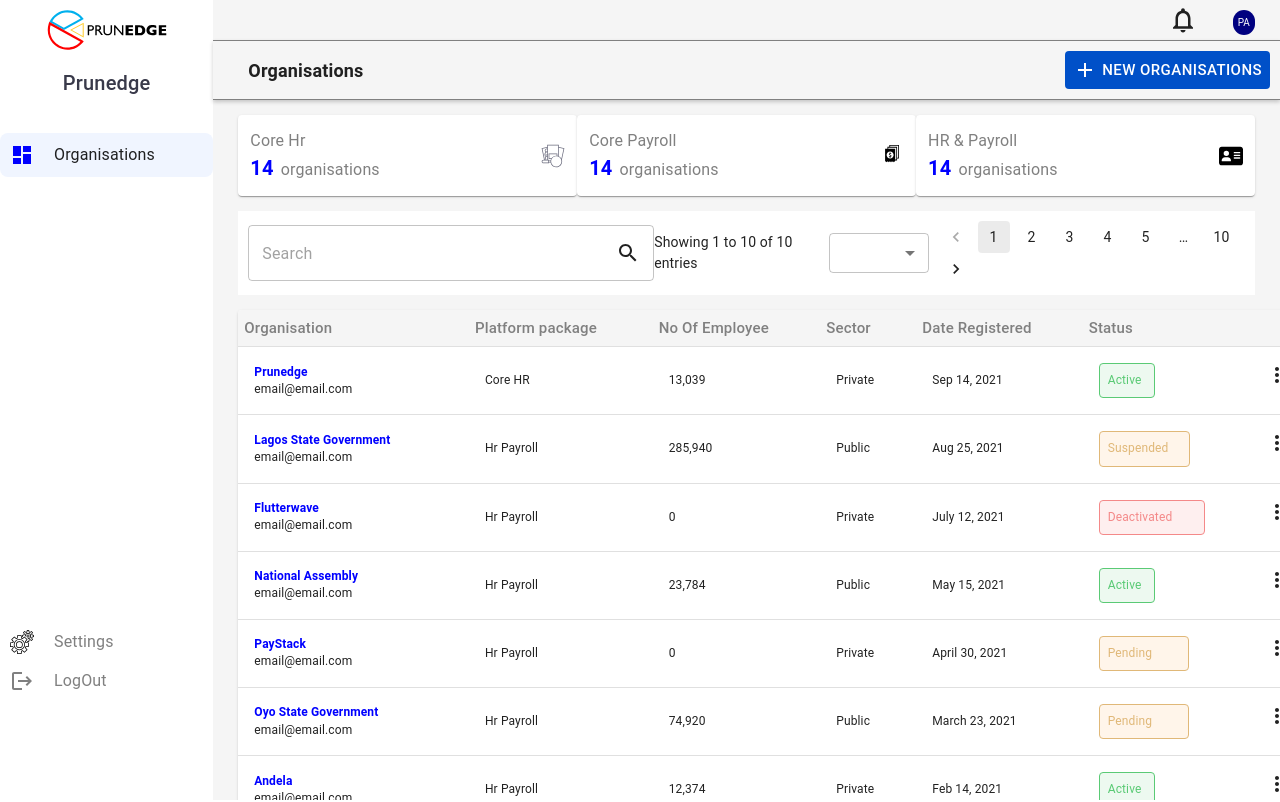
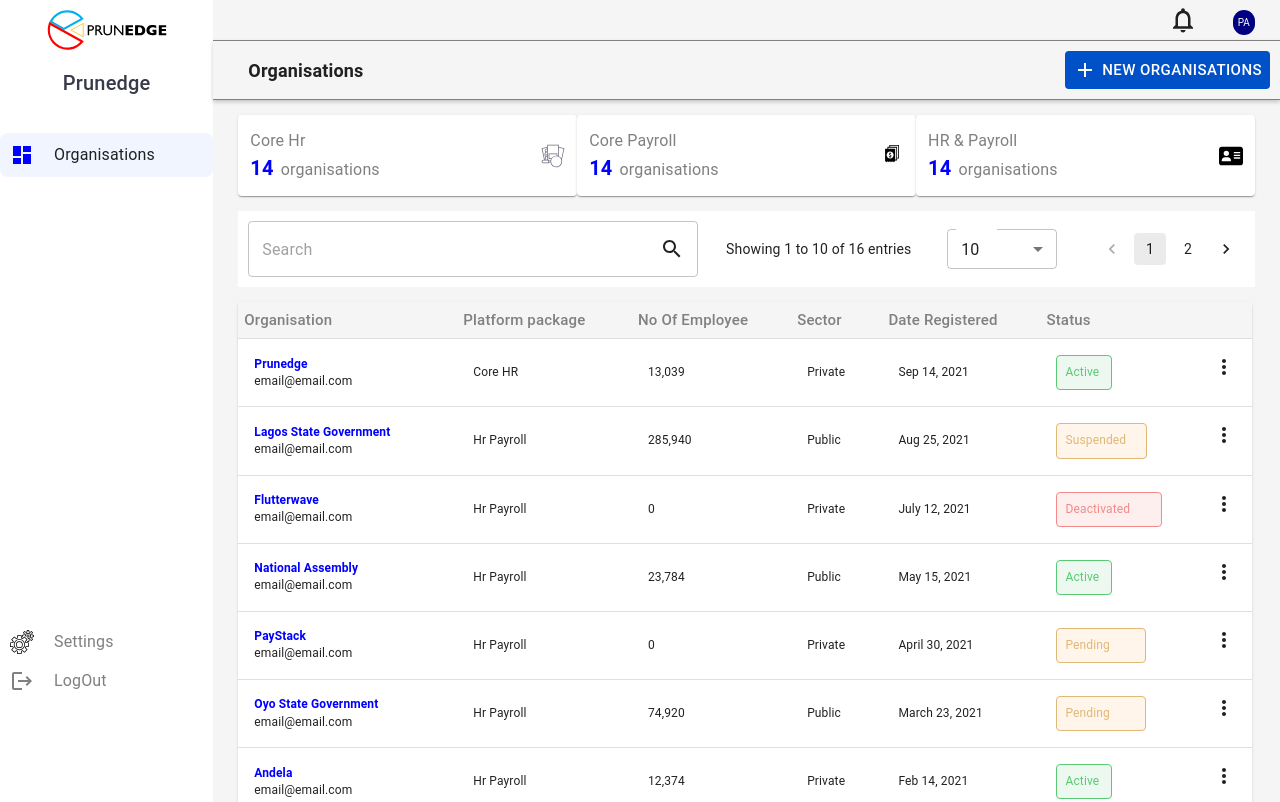
Before and after one commit to A-n-u-O/hrms, a React (Create React App) app: page /Dashboard in a window 1280 px wide. Shown: the top 802 px of the page. Built offline with nearby package versions, Linux system fonts and the light colour scheme.

Commit message:
pagination added

```diff
--- a/src/Pages/Dashboard.tsx
+++ b/src/Pages/Dashboard.tsx
@@ -19,10 +19,7 @@
 import MUITable from "../components/Table";
 import SearchBar from "../components/SearchBar";
 import MoreVertIcon from "@mui/icons-material/MoreVert";
-
-
-const Dashboard = () => {
-  const navigate = useNavigate();
+import { useEffect, useState } from "react";
 const mockData = [
   {
     org: "Prunedge",
@@ -87,7 +84,116 @@
     dateOfReg: "Feb 14, 2021",
     stat: "Active",
   },
+  {
+    org: "PayStack",
+    email: "email@email.com",
+    platform: "Hr Payroll",
+    employees: "0",
+    sector: "Private",
+    dateOfReg: "April 30, 2021",
+    stat: "Pending",
+  },
+  {
+    org: "Oyo State Government",
+    email: "email@email.com",
+    platform: "Hr Payroll",
+    employees: "74,920",
+    sector: "Public",
+    dateOfReg: "March 23, 2021",
+    stat: "Pending",
+  },
+  {
+    org: "Andela",
+    email: "email@email.com",
+    platform: "Hr Payroll",
+    employees: "12,374",
+    sector: "Private",
+    dateOfReg: "Feb 14, 2021",
+    stat: "Active",
+  },
+  {
+    org: "PayStack",
+    email: "email@email.com",
+    platform: "Hr Payroll",
+    employees: "0",
+    sector: "Private",
+    dateOfReg: "April 30, 2021",
+    stat: "Pending",
+  },
+  {
+    org: "Oyo State Government",
+    email: "email@email.com",
+    platform: "Hr Payroll",
+    employees: "74,920",
+    sector: "Public",
+    dateOfReg: "March 23, 2021",
+    stat: "Pending",
+  },
+  {
+    org: "Andela",
+    email: "email@email.com",
+    platform: "Hr Payroll",
+    employees: "12,374",
+    sector: "Private",
+    dateOfReg: "Feb 14, 2021",
+    stat: "Active",
+  },
+  {
+    org: "PayStack",
+    email: "email@email.com",
+    platform: "Hr Payroll",
+    employees: "0",
+    sector: "Private",
+    dateOfReg: "April 30, 2021",
+    stat: "Pending",
+  },
+  {
+    org: "Oyo State Government",
+    email: "email@email.com",
+    platform: "Hr Payroll",
+    employees: "74,920",
+    sector: "Public",
+    dateOfReg: "March 23, 2021",
+    stat: "Pending",
+  },
+  {
+    org: "Andela",
+    email: "email@email.com",
+    platform: "Hr Payroll",
+    employees: "12,374",
+    sector: "Private",
+    dateOfReg: "Feb 14, 2021",
+    stat: "Active",
+  },
 ];
+const Dashboard = () => {
+  const [search, setSearch] = useState<string>("");
+  const [pageSize, setPageSize] = useState<string | number>(10);
+  const [page, setPage] = useState<number>(1);
+  const [data, setData] = useState(mockData);
+  const navigate = useNavigate();
+  console.log({ search, pageSize, page });
+  const handleSearch = (search: string) => {
+    setSearch(search);
+  };
+  const handlePageSize = (value: string | number) => {
+    setPageSize(value);
+  };
+  const handlePage = (value: number) => {
+    setPage(value);
+  };
+  useEffect(() => {
+    const dataLength = mockData.length;
+
+    const values = mockData.slice(
+      (page - 1) * Number(pageSize),
+      page * Number(pageSize) >= dataLength
+        ? dataLength
+        : page * Number(pageSize)
+    );
+    setData(values);
+  }, [page, pageSize]);
+
   const getStateStyle = (stat: string) => {
     switch (stat) {
       case "Active":
@@ -152,32 +258,30 @@
               display: "flex",
               justifyContent: "space-between",
               maxWidth: "230px",
-            }}>
+            }}
+          >
             <Box
               sx={{
                 fontSize: "12px",
                 ...getStateStyle(stat),
-              }}>
+              }}
+            >
               {stat}
             </Box>
-            <MoreVertIcon/>
+            <MoreVertIcon />
           </Box>
         </>
       ),
     };
   };
-  const list = mockData.map((item) => {
+  const list = data.map((item) => {
     return createData(item);
   });
   return (
     <>
-        <Box sx={{ maxWidth: "1550px", overflow: "hidden", height: '100vh' }}>
+      <Box sx={{ height: "auto", width: "auto", padding: "0" }}>
         <CssBaseline />
-          <Grid
-            container
-            direction="row"
-            sx={{ height: "100vh", width: "100vw", padding: "0" }} // Set height and width to fill the viewport
-          >
+        <Grid container direction="row">
           {/* side-nav */}
           <Grid
             item
@@ -186,7 +290,8 @@
               display: "flex",
               flexDirection: "column",
               boxShadow: "0px 2px 4px rgba(0, 0, 0, 0.2)",
-              }}>
+            }}
+          >
             <div>
               {/* company name */}
               <div
@@ -195,7 +300,8 @@
                   flexDirection: "column",
                   alignItems: "center",
                   gap: "8px",
-                  }}>
+                }}
+              >
                 <img
                   src={logo}
                   style={{ height: "40px", width: "120px", margin: "10px" }}
@@ -206,7 +312,8 @@
                     fontSize: "20px",
                     fontWeight: "500",
                     color: "#393A4A",
-                    }}>
+                  }}
+                >
                   {" "}
                   Prunedge{" "}
                 </Typography>
@@ -219,7 +326,8 @@
                   borderRadius: "8px",
                   padding: "10px",
                   marginTop: "35px",
-                  }}>
+                }}
+              >
                 <DashboardIcon sx={{ color: "blue", padding: "0" }} />
                 <Typography sx={{ marginLeft: "20px" }}>
                   Organisations
@@ -237,7 +345,8 @@
                   padding: "5px",
                   alignItems: "flex-start",
                   marginTop: "28pc",
-                  }}>
+                }}
+              >
                 {/* Use the imported settings icon SVG */}
                 <img
                   src={settingsIcon}
@@ -256,7 +365,8 @@
                   margin: "5px",
                   padding: "5px",
                   cursor: "pointer",
-                  }}>
+                }}
+              >
                 <LogoutIcon />
                 <Typography sx={{ marginLeft: "20px" }}>LogOut</Typography>
               </Box>
@@ -270,7 +380,8 @@
                 display: "flex",
                 alignItems: "flex-end",
                 justifyContent: "flex-end",
-                }}>
+              }}
+            >
               {/* notification  */}
               <NotificationsNoneIcon
                 sx={{ fontSize: "30px", margin: "5px", marginRight: "30px" }}
@@ -285,7 +396,8 @@
                   borderRadius: "40px",
                   color: "white",
                   fontSize: "10px",
-                  }}>
+                }}
+              >
                 PA
               </Typography>
             </Box>
@@ -300,13 +412,15 @@
                 padding: "10px",
                 boxShadow: "0px 2px 4px rgba(0, 0, 0, 0.2)",
                 alignItems: "center",
-                }}>
+              }}
+            >
               <Typography
                 sx={{
                   fontWeight: "bolder",
                   fontSize: "18px",
                   marginLeft: "25px",
-                  }}>
+                }}
+              >
                 Organisations
               </Typography>
               <Button
@@ -320,7 +434,8 @@
                   fontSize: "15px",
                   padding: "10px, 16px, 10px, 16px",
                   borderRadius: "4px",
-                  }}>
+                }}
+              >
                 {" "}
                 <AddIcon sx={{ marginRight: "5px" }} /> New Organisations
               </Button>
@@ -336,7 +451,8 @@
                 display: "flex",
                 gap: "4",
                 justifyContent: "space-between",
-                }}>
+              }}
+            >
               <Card
                 sx={{
                   display: "flex",
@@ -346,7 +462,8 @@
                   height: "81px",
                   padding: "12px",
                   color: "grey",
-                  }}>
+                }}
+              >
                 <Typography sx={{ display: "flex", flexDirection: "column" }}>
                   <Typography>Core Hr</Typography>
                   <Typography>
@@ -356,7 +473,8 @@
                         fontSize: "20px",
                         fontWeight: "bold",
                         paddingRight: "3px",
-                        }}>
+                      }}
+                    >
                       14
                     </span>{" "}
                     organisations
@@ -377,7 +495,8 @@
                   height: "81px",
                   padding: "12px",
                   color: "grey",
-                  }}>
+                }}
+              >
                 <Typography sx={{ display: "flex", flexDirection: "column" }}>
                   <Typography>Core Payroll</Typography>
                   <Typography>
@@ -387,7 +506,8 @@
                         fontSize: "20px",
                         fontWeight: "bold",
                         paddingRight: "3px",
-                        }}>
+                      }}
+                    >
                       14
                     </span>{" "}
                     organisations
@@ -408,7 +528,8 @@
                   height: "81px",
                   padding: "12px",
                   color: "grey",
-                  }}>
+                }}
+              >
                 <Typography sx={{ display: "flex", flexDirection: "column" }}>
                   <Typography>HR & Payroll</Typography>
                   <Typography>
@@ -418,7 +539,8 @@
                         fontSize: "20px",
                         fontWeight: "bold",
                         paddingRight: "3px",
-                        }}>
+                      }}
+                    >
                       14
                     </span>{" "}
                     organisations
@@ -431,7 +553,7 @@
                 />
               </Card>
             </Box>
-              <SearchBar/>
+
             <MUITable
               data={list}
               columnHead={[
@@ -442,6 +564,13 @@
                 { label: "Date Registered", key: "dateOfReg" },
                 { label: "Status", key: "stat" },
               ]}
+              search={search}
+              handleSearch={handleSearch}
+              pageSize={pageSize}
+              handlePageSize={handlePageSize}
+              page={page}
+              handlePage={handlePage}
+              total={mockData?.length}
             />
           </Grid>
         </Grid>
--- a/src/components/SearchBar.tsx
+++ b/src/components/SearchBar.tsx
@@ -14,13 +14,31 @@
 import ArrowForwardIosIcon from "@mui/icons-material/ArrowForwardIos";
 import { useState } from "react";
 
-const noOfItems = [10, 5, 3 ];
+const noOfItems = [10, 5, 3];
 
-const SearchBar = () => {
-  const [search, setSearch] = useState("");
-  const [entries, setEntries] = useState();
-  const [items, setItems] = useState("");
+type SearchBarProps = {
+  search: string;
+  handleSearch: (search: string) => void;
+  pageSize: string | number;
+  handlePageSize: (value: string | number) => void;
+  page: number;
+  handlepage: (search: number) => void;
+  total: number;
+};
 
+const SearchBar = ({
+  search,
+  handleSearch,
+  pageSize,
+  handlePageSize,
+  page,
+  handlepage,
+  total,
+}: SearchBarProps) => {
+  const numberPage = (page - 1) * Number(pageSize) + 1;
+  const count = total / Number(pageSize);
+  const currentPage =
+    page * Number(pageSize) >= total ? total : page * Number(pageSize);
   return (
     <>
       <Box
@@ -33,7 +51,8 @@
           padding: "10px",
           justifyContent: "space-between",
           alignItems: "center",
-        }}>
+        }}
+      >
         {/* //searchbar  */}
         <TextField
           type="search"
@@ -41,31 +60,44 @@
           id="outlined-basic search"
           placeholder="Search"
           sx={{ width: "450px" }}
+          value={search}
+          onChange={(e) => handleSearch(e.target.value)}
           InputProps={{ endAdornment: <SearchIcon /> }}
         />
 
         {/* Pagination */}
         <Typography sx={{ fontSize: "14px", lineHeight: "21px" }}>
-          Showing 1 to 10 of 10 entries
+          Showing {numberPage} to {currentPage} of {total} entries
         </Typography>
         <FormControl sx={{ m: 1, width: "110px", border: "none" }} size="small">
           <Select
             id="demo-select-small"
-            value={items}
+            value={pageSize}
             label="items"
-            onChange={(e) => setItems(e.target.value)}>
+            onChange={(e) => {
+              handlePageSize(e.target.value);
+              handlepage(1);
+            }}
+          >
             {/* <MenuItem value="">
               <em>None</em>
             </MenuItem>
            <></> */}
-              {noOfItems.map((item)=>{
-                return <MenuItem value={item}>{item}</MenuItem>
-              })}
-
+            {noOfItems.map((item) => {
+              return <MenuItem value={item}>{item}</MenuItem>;
+            })}
           </Select>
         </FormControl>
         <Stack spacing={2}>
-          <Pagination count={10} shape="rounded" sx={{fontSize: '15px'}} />
+          <Pagination
+            count={Math.ceil(count)}
+            shape="rounded"
+            page={page}
+            onChange={(e, value) => {
+              handlepage(value);
+            }}
+            sx={{ fontSize: "15px" }}
+          />
         </Stack>
       </Box>
     </>
--- a/src/components/Table.tsx
+++ b/src/components/Table.tsx
@@ -6,37 +6,65 @@
 import TableHead from "@mui/material/TableHead";
 import TableRow from "@mui/material/TableRow";
 import Paper from "@mui/material/Paper";
+import SearchBar from "./SearchBar";
 
 type ColumnHeadProps = {
   label: string;
   key: string;
 };
 
+type Props = {
+  columnHead: ColumnHeadProps[];
+  data: any[];
+  search: string;
+  handleSearch: (search: string) => void;
+  pageSize: string | number;
+  handlePageSize: (value: string | number) => void;
+  page: number;
+  handlePage: (value: number) => void;
+  total: number;
+};
+
 export default function MUITable({
   columnHead,
   data,
-}: {
-  columnHead: ColumnHeadProps[];
-  data: any;
-}) {
-
+  search,
+  handleSearch,
+  pageSize,
+  handlePageSize,
+  page,
+  handlePage,
+  total,
+}: Props) {
   return (
+    <>
+      <SearchBar
+        search={search}
+        handleSearch={handleSearch}
+        pageSize={pageSize}
+        handlePageSize={handlePageSize}
+        page={page}
+        total={total}
+        handlepage={handlePage}
+      />
       <TableContainer
         component={Paper}
         sx={{
           marginTop: "15px",
           marginBottom: "15px",
-        marginRight: "25px",
+          marginRight: "30px",
           marginLeft: "25px",
-        maxWidth: "1230px",
-      }}>
+          width: "95%",
+        }}
+      >
         <Table sx={{ minWidth: 650 }} aria-label="simple table">
           <TableHead sx={{ backgroundColor: "#F5F5F5" }}>
             <TableRow>
               {columnHead.map((item) => {
                 return (
                   <TableCell
-                  sx={{ padding: "6px", color: "grey", fontSize: "15px" }}>
+                    sx={{ padding: "6px", color: "grey", fontSize: "15px" }}
+                  >
                     {item.label}
                   </TableCell>
                 );
@@ -58,4 +86,6 @@
           </TableBody>
         </Table>
       </TableContainer>
-  )};
+    </>
+  );
+}
```
Lines whose indentation alone changed are shown as unchanged.
